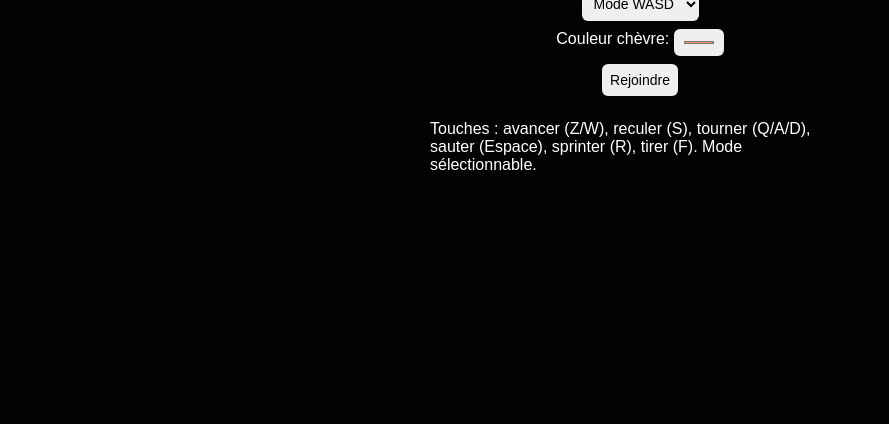
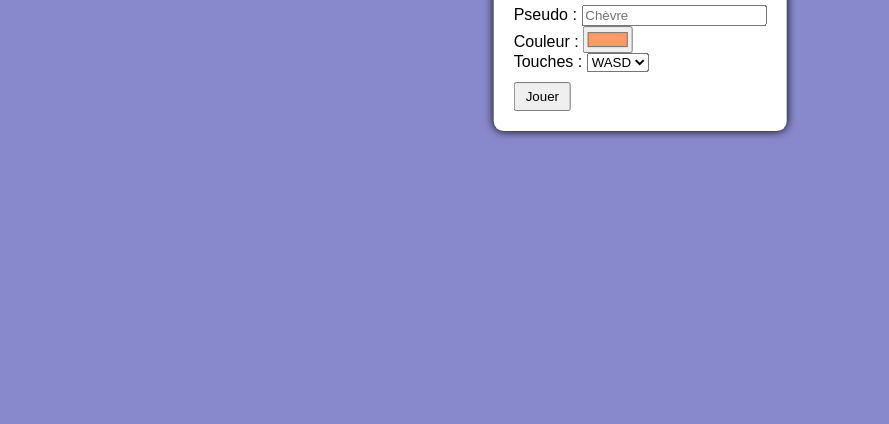
Before and after one commit to ashzerprime/goat.battle.royal-simulator, a website: page public/index.html in a window 1280 px wide. Shown: the part 376-800 px from the top of the page, without its empty margins (0-889 px from the left). Drawn offline with nearby package versions, Linux system fonts and the light colour scheme; files whose address does not match are found by name.

Commit message:
Update index.html

```diff
--- a/public/index.html
+++ b/public/index.html
@@ -1,41 +1,43 @@
 <!DOCTYPE html>
 <html lang="fr">
 <head>
-  <meta charset="utf-8" />
-  <title>Goat Battle Royale (3D test)</title>
+  <meta charset="UTF-8">
+  <title>Goat Battle Royale</title>
   <style>
-    html,body { margin:0; height:100%; overflow:hidden; background:#111; color:#fff; font-family:sans-serif; }
-    #menu { position:absolute; inset:0; display:flex; align-items:center; justify-content:center; background:rgba(0,0,0,0.8); z-index:5; flex-direction:column; gap:8px; }
-    input, select, button { padding:8px; border-radius:6px; border:none; font-size:14px; }
-    #hud { position:absolute; left:8px; top:8px; z-index:4; background:rgba(0,0,0,0.3); padding:6px; border-radius:6px; }
-    #canvas3d { display:block; width:100vw; height:100vh; }
-    #endScreen { position:absolute; inset:0; display:none; align-items:center; justify-content:center; background:rgba(0,0,0,0.8); z-index:10; flex-direction:column; }
+    body { margin: 0; font-family: Arial; background: #eef; }
+    #menu, #endScreen { position: absolute; top: 50%; left: 50%; transform: translate(-50%, -50%); background: #fff; padding: 20px; border-radius: 10px; box-shadow: 0 0 10px #000; }
+    #canvas3d { display: block; width: 100vw; height: 100vh; background: #88c; }
+    button { margin-top: 10px; padding: 5px 10px; }
   </style>
 </head>
 <body>
+  <!-- Menu -->
   <div id="menu">
-    <h1>🐐 Goat Battle Royale (3D)</h1>
-    <input id="pseudo" placeholder="Pseudo (max 15)" maxlength="15" />
-    <select id="controls">
-      <option value="wasd">Mode WASD</option>
-      <option value="zqsd">Mode ZQSD</option>
-    </select>
-    <label>Couleur chèvre: <input id="color" type="color" value="#ff9966" /></label>
-    <button id="startBtn">Rejoindre</button>
-    <p style="max-width:420px">Touches : avancer (Z/W), reculer (S), tourner (Q/A/D), sauter (Espace), sprinter (R), tirer (F). Mode sélectionnable.</p>
+    <h2>Goat Battle Royale</h2>
+    <label>Pseudo : <input type="text" id="pseudo" placeholder="Chèvre"></label><br>
+    <label>Couleur : <input type="color" id="color" value="#ff9966"></label><br>
+    <label>Touches :
+      <select id="controls">
+        <option value="wasd">WASD</option>
+        <option value="zqsd">ZQSD</option>
+      </select>
+    </label><br>
+    <button id="startBtn">Jouer</button>
   </div>
 
-  <div id="hud">Vies: <span id="lives">3</span></div>
-  <div id="endScreen">
-    <h2 id="endText">Tu es mort</h2>
+  <!-- Écran de fin -->
+  <div id="endScreen" style="display:none;">
+    <h2 id="endText"></h2>
     <button id="backToMenu">Retour au menu</button>
   </div>
 
+  <!-- Canvas 3D / rendu -->
   <canvas id="canvas3d"></canvas>
 
-  <!-- Three.js from CDN -->
-  <script src="https://unpkg.com/three@0.154.0/build/three.min.js"></script>
-  <script src="/socket.io/socket.io.js"></script>
+  <!-- Socket.IO client -->
+  <script src="https://cdn.socket.io/4.7.1/socket.io.min.js"></script>
+
+  <!-- Ton main.js -->
   <script src="main.js"></script>
 </body>
 </html>
```
